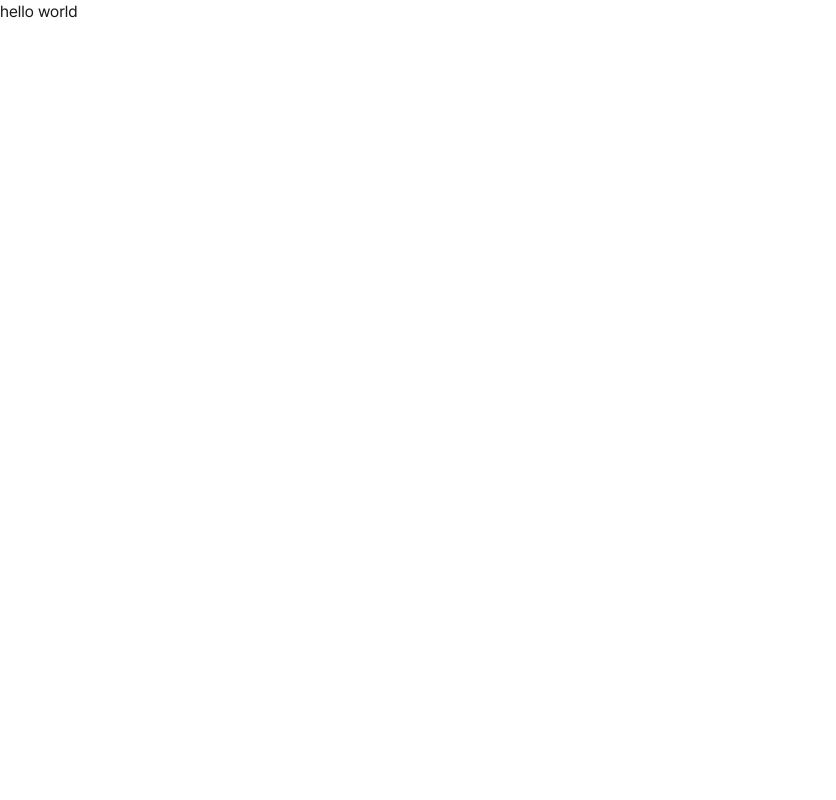
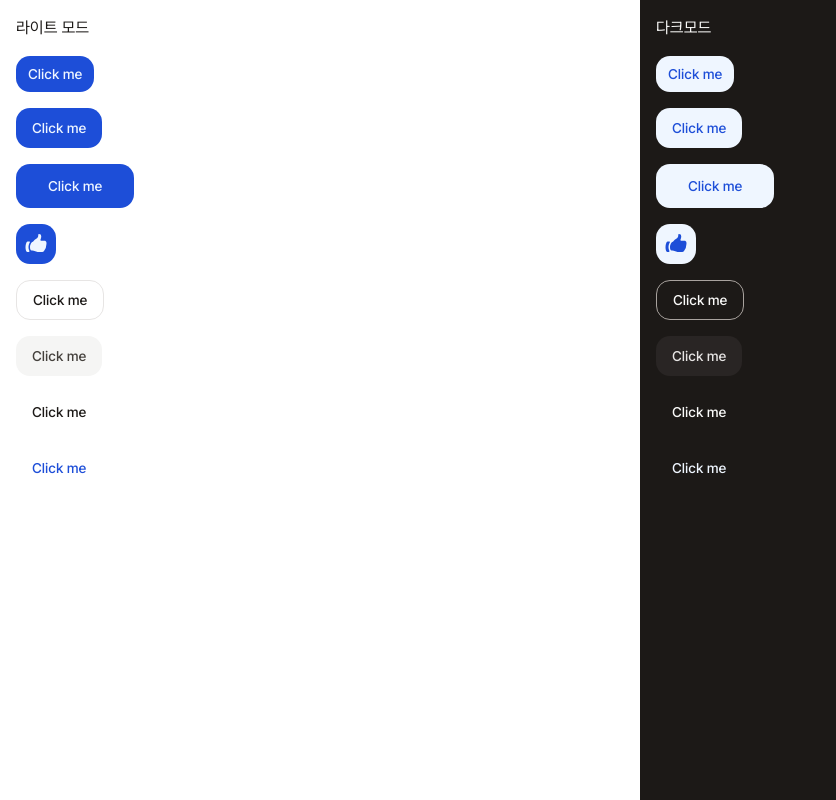
Before and after one commit to skrjsghd/nextjs-template, a Next.js app: page / in a window 1280 px wide. Shown: the whole page, without its empty margins (0-836 px from the left). Built offline with nearby package versions, Linux system fonts and the light colour scheme.

Commit message:
FEAT : add components

```diff
--- a/src/app/page.tsx
+++ b/src/app/page.tsx
@@ -1,3 +1,34 @@
+import { Button, Icon } from "@/components";
+
 export default function Home() {
-  return <main>hello world</main>;
+  return (
+    <main className="grid h-dvh grid-cols-2">
+      <div className="flex flex-col items-start gap-4 p-4">
+        <h1>라이트 모드</h1>
+        <Button size={"sm"}>Click me</Button>
+        <Button>Click me</Button>
+        <Button size={"lg"}>Click me</Button>
+        <Button size={"icon"}>
+          <Icon name="HandThumbUpIcon" />
+        </Button>
+        <Button variant={"outline"}>Click me</Button>
+        <Button variant={"secondary"}>Click me</Button>
+        <Button variant={"ghost"}>Click me</Button>
+        <Button variant={"link"}>Click me</Button>
+      </div>
+      <div className="dark flex flex-col items-start gap-4 bg-background p-4 text-foreground">
+        <h1>다크모드</h1>
+        <Button size={"sm"}>Click me</Button>
+        <Button>Click me</Button>
+        <Button size={"lg"}>Click me</Button>
+        <Button size={"icon"}>
+          <Icon name="HandThumbUpIcon" />
+        </Button>
+        <Button variant={"outline"}>Click me</Button>
+        <Button variant={"secondary"}>Click me</Button>
+        <Button variant={"ghost"}>Click me</Button>
+        <Button variant={"link"}>Click me</Button>
+      </div>
+    </main>
+  );
 }
--- /dev/null
+++ b/src/components/button.tsx
@@ -0,0 +1,51 @@
+import * as React from "react";
+import { cva, type VariantProps } from "class-variance-authority";
+import { cn } from "@/lib/utils";
+
+const buttonVariants = cva(
+  "inline-flex items-center justify-center whitespace-nowrap text-sm font-medium ring-offset-background transition-colors focus-visible:outline-none focus-visible:ring-2 focus-visible:ring-ring focus-visible:ring-offset-2 disabled:pointer-events-none disabled:opacity-50 rounded-md",
+  {
+    variants: {
+      variant: {
+        default: "bg-primary text-primary-foreground hover:opacity-90",
+        outline:
+          "border bg-background hover:bg-muted hover:text-muted-foreground",
+        secondary: "bg-muted text-muted-foreground hover:opacity-80",
+        ghost: "hover:bg-muted hover:text-muted-foreground",
+        link: "text-primary underline-offset-4 hover:underline",
+      },
+      size: {
+        default: "h-10 px-4 py-2",
+        sm: "h-9 px-3",
+        lg: "h-11 px-8",
+        icon: "h-10 w-10",
+      },
+    },
+    defaultVariants: {
+      variant: "default",
+      size: "default",
+    },
+  },
+);
+
+export interface ButtonProps
+  extends React.ButtonHTMLAttributes<HTMLButtonElement>,
+    VariantProps<typeof buttonVariants> {
+  asChild?: boolean;
+}
+
+const Button = React.forwardRef<HTMLButtonElement, ButtonProps>(
+  ({ className, variant, size, asChild = false, ...props }, ref) => {
+    const Comp = asChild ? React.Fragment : "button";
+    return (
+      <Comp
+        className={cn(buttonVariants({ variant, size, className }))}
+        ref={ref}
+        {...props}
+      />
+    );
+  },
+);
+Button.displayName = "Button";
+
+export { Button, buttonVariants };
--- /dev/null
+++ b/src/components/icon.tsx
@@ -0,0 +1,43 @@
+import * as Solid from "@heroicons/react/24/solid";
+import * as Mini from "@heroicons/react/20/solid";
+import * as Outline from "@heroicons/react/24/outline";
+import * as React from "react";
+import { cva } from "class-variance-authority";
+
+const iconVariants = cva("", {
+  variants: {
+    variant: {
+      solid: "w-6 h-6",
+      outline: "w-6 h-6",
+      mini: "w-5 h-5",
+    },
+  },
+});
+
+export interface IconProps extends React.SVGProps<SVGSVGElement> {
+  name: keyof typeof Solid;
+  variant?: "outline" | "solid" | "mini";
+}
+
+/**
+ * @name Icon
+ * @description It's a wrapper around the icons from Heroicons
+ * @link https://heroicons.com/
+ */
+const Icon: React.FC<IconProps> = ({
+  variant = "solid",
+  name,
+  className,
+  ...props
+}) => {
+  const Component = variant === "solid" ? Solid[name] : Outline[name];
+  const classes = iconVariants({ variant, className });
+  if (variant === "mini") {
+    const Comp = Mini[name];
+    return <Comp className={classes} {...props} />;
+  }
+
+  return <Component className={classes} {...props} />;
+};
+
+export { Icon };
--- /dev/null
+++ b/src/components/index.ts
@@ -0,0 +1,2 @@
+export * from "./button";
+export * from "./icon";
```
